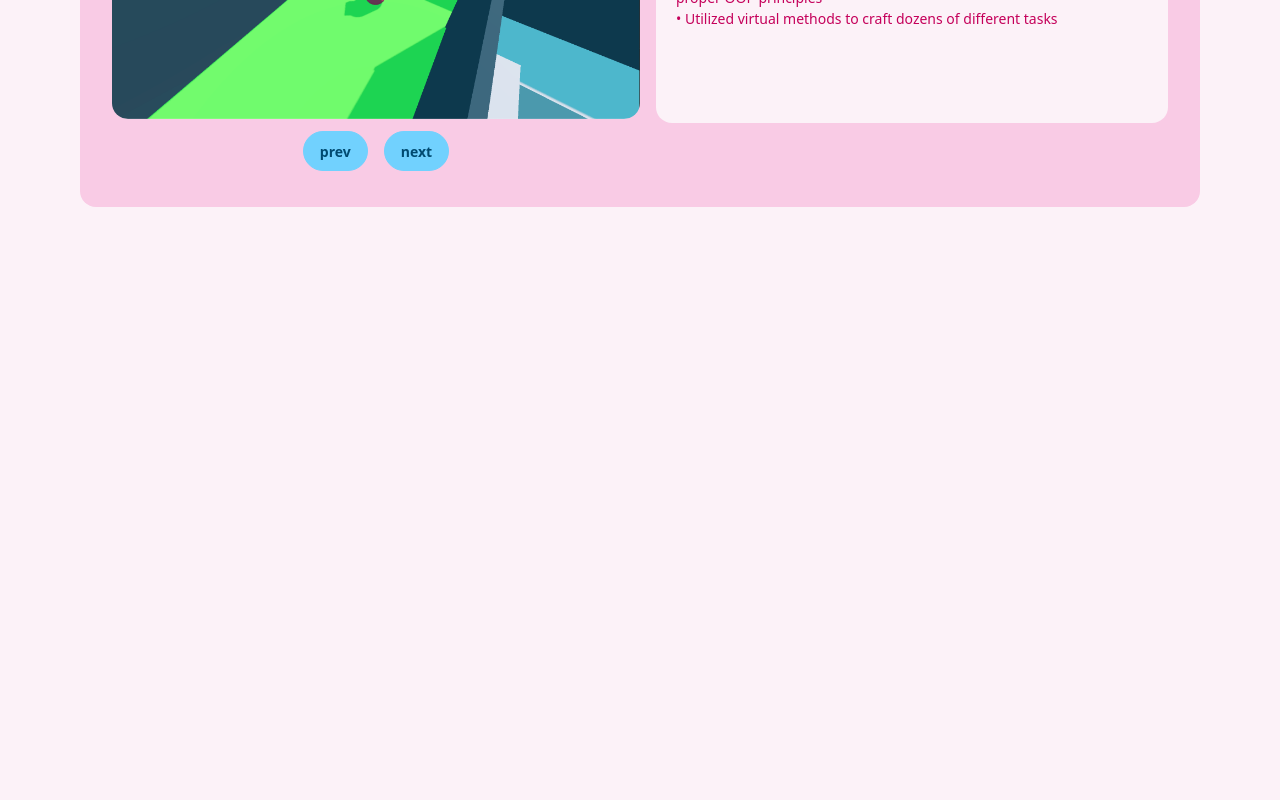
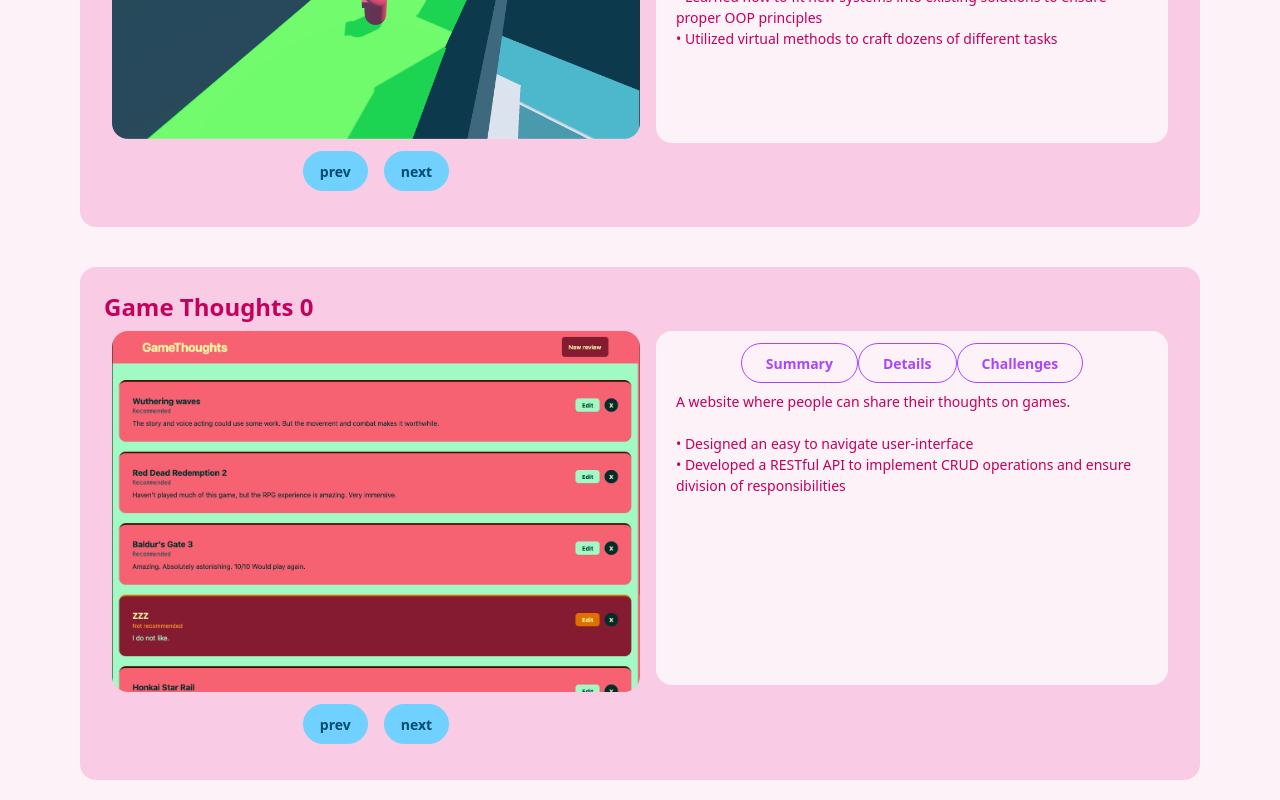
Before and after one commit to AlexisHampton/Portfolio, a React (Vite) app in the folder frontend/: page / in a window 1280 px wide. Shown: the part 646-1446 px from the top of the page. Before the commit the page ends 853 px from the top, so only its background shows below. Built offline with nearby package versions, Linux system fonts and the light colour scheme.

Commit message:
Fixed prev button bug and added a new project

```diff
--- a/frontend/src/Components/ProjectCard.jsx
+++ b/frontend/src/Components/ProjectCard.jsx
@@ -27,13 +27,18 @@ const ProjectCard = ({ project }) => {
     }
 
     function handleScreenshotImageChange(canIncrease) {
+        let currProjImg = currProjectImg;
         if (canIncrease)
-            setCurrProjectImg((currProjectImg + 1) % project.screenshots.length);
+            currProjImg += 1;
         else
-            setCurrProjectImg((currProjectImg - 1) % project.screenshots.length);
+            currProjImg -= 1;
+        if (currProjImg < 0)
+            currProjImg = project.screenshots.length - 1;
+        setCurrProjectImg(currProjImg % project.screenshots.length);
     }
 
     function handleChallengeTextChange(canIncrease) {
+
         if (canIncrease)
             setCurrChallengeText((currChallengeText + 1) % project.challenges.length);
         else
@@ -43,9 +48,9 @@ const ProjectCard = ({ project }) => {
 
 
     return (
-        <div className='card bg-base-300 mx-20 min-h-full min-w-0 '>
+        <div className='card bg-base-300 mx-20 min-h-full min-w-0 my-5'>
             <div className='card-body w-full'>
-                <h3 className='card-title text-2xl '> {project.name} </h3>
+                <h3 className='card-title text-2xl '> {project.name} {currProjectImg} </h3>
                 <div className='md:flex md:justify-between'>
 
                     {/* Screenshots */}
--- a/frontend/src/Pages/Home.jsx
+++ b/frontend/src/Pages/Home.jsx
@@ -1,7 +1,7 @@
 import React from 'react'
 import Navbar from '../Components/Navbar'
 import ProjectCard from '../Components/ProjectCard'
-import { GetSimulationProjectDetails } from '../Text/Projects'
+import { GetGameThoughtsProjectDetails, GetSimulationProjectDetails } from '../Text/Projects'
 
 const Home = () => {
     return (
@@ -20,9 +20,10 @@ const Home = () => {
             </div>
 
             {/* Projects */}
-            <div className='flex mx-auto justify-center mt-10'>
+            <div className='flex mx-auto flex-col justify-center mt-10'>
                 {/* Screenshots*/}
                 <ProjectCard project={GetSimulationProjectDetails()} />
+                <ProjectCard project={GetGameThoughtsProjectDetails()} />
             </div>
 
 
--- a/frontend/src/Text/Projects.jsx
+++ b/frontend/src/Text/Projects.jsx
@@ -76,38 +76,27 @@ export function GetWritingBlogProjectDetails() {
 
 export function GetGameThoughtsProjectDetails() {
     return {
-        name: "NPC Simulation Game",
-        summary: `A simulation game where NPCs do tasks based on their needs and jobs.
+        name: "Game Thoughts",
+        summary: `A website where people can share their thoughts on games.
 
-        •  Implemented a scalable task system that supports and maintains hundreds of different tasks
-        •  Learned how to fit new systems into existing solutions to ensure proper OOP principles
-        •  Utilized virtual methods to craft dozens of different tasks
+        •  Designed an easy to navigate user-interface
+        •  Developed a RESTful API to implement CRUD operations and ensure division of responsibilities
 `,
-        techStack: "C#, Godot",
+        techStack: "React, JavaScript, Express, Node.js, MongoDB ",
         challenges: [
-            "One of the biggest challenges was figuring out if Inventories should hold ItemRs or Items. An ItemR is the name and sprite data of an Item. An Item is the physical object that would exist in the game world. If Inventories held ItemRs, Items could be instantiated at runtime, but it would be very difficult to “pick up” Items since referencing an ItemR whilst an ItemR referenced that Item would create a circular dependency. On the other hand, if they held Items, gathering would be easy, but it would be difficult to instantiate Items. I tried the first approach of using Items, which made it easy to gather Items, but made interacting with crafting systems difficult, since they relied on ItemRs. In the end, I went with holding both of them. That way, I could have the Items that were already in the world and thus didn’t need to be instantiated, while also having the data of the ItemR for quick comparison in crafting and cooking systems.",
-            "Talking between NPCs was hard to implement as a task since a Task could only support one NPC at a time. But by handling the multiple NPCs in the NPC class instead of the PartnerTask or TalkTask class, I was able to have more than one NPC on a task.",
-            "Optimizing finding tasks was difficult because there are so many variables that determine which Task gets picked. In the beginning, I tried to sense them with only collision, and would have to filter out tasks that were not usable. Then, I tried to find tasks that were attached to Places, but this meant that a task outside of a Place, like a SitTask on a bench, could not be found, or would have to rely on the old way. I eventually decided to find tasks using ITaskHolder, which would hold all of the tasks for an object and allow them to be found. And a more detailed GetTaskScore() function that considered a Task's needs, personality, and completeness meant that there wasn't much filtering needed when the tasks were found."
+            "The frontend was very difficult. Getting the flex box to work perfectly every time was hard, but worth it. I struggled a lot due to lack of experience. But once I had a page or too done, adding extra CSS features wasn't very hard."
         ],
         screenshots: [
-            "/Simulation/Screenshot1.png",
-            "/Simulation/Screenshot2.png",
-            "/Simulation/Screenshot3.png",
-            "/Simulation/chopping wood screenshot.png",
-            "/Simulation/crafting screenshot.png",
-            "/Simulation/gardening screenshot.png"
+            "/GameThoughts/MainMenu.png",
+            "/GameThoughts/CreateMenu.png"
         ],
         screenshotAlts: [
-            "An NPC feeding her kid",
-            "Two NPCs talking",
-            "An NPC cooking at a restaurant",
-            "Player chopping trees",
-            "Player crafting via a UI",
-            "Player after planting a seed"
+            "A bunch of banners with game recommendation information",
+            "A create menu with fields for name, description, and wouldReccommend"
         ],
-        github: "https://github.com/AlexisHampton/NPC-AI-Simulation-Game",
-        date: "Novemeber 2024 - present",
-        deployed: "https://severedstars.itch.io/npc-ai-simulation"
+        github: "https://github.com/AlexisHampton/GameThoughts",
+        date: "June 2025",
+        deployed: "https://gamethoughts.onrender.com/"
 
     }
 }
```
